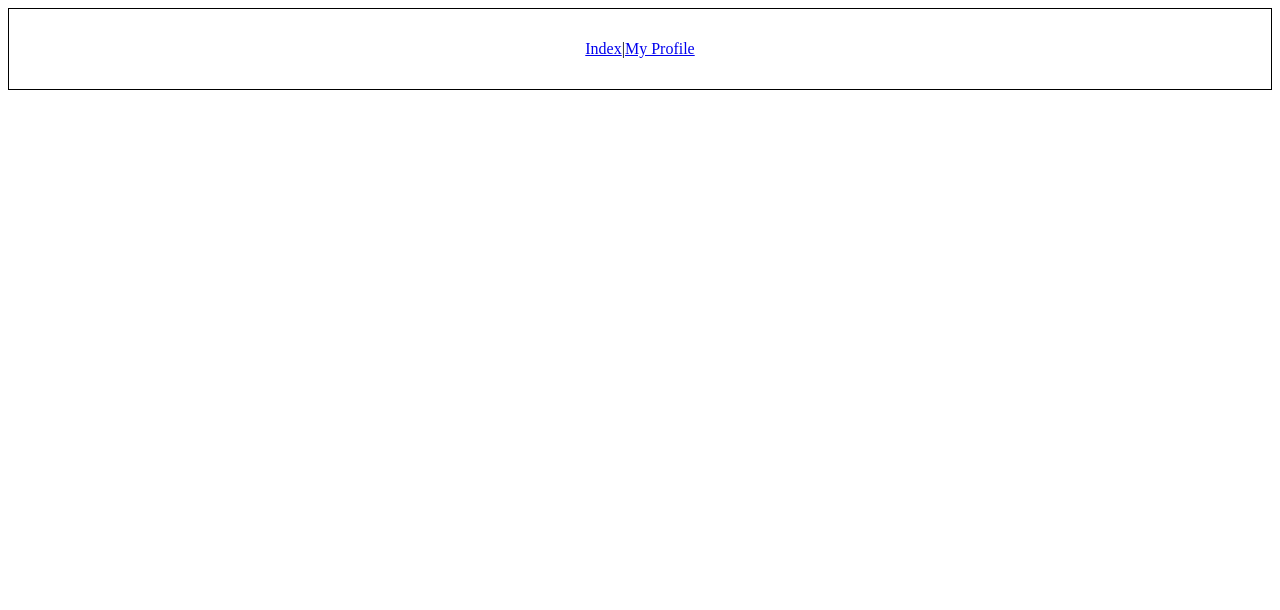
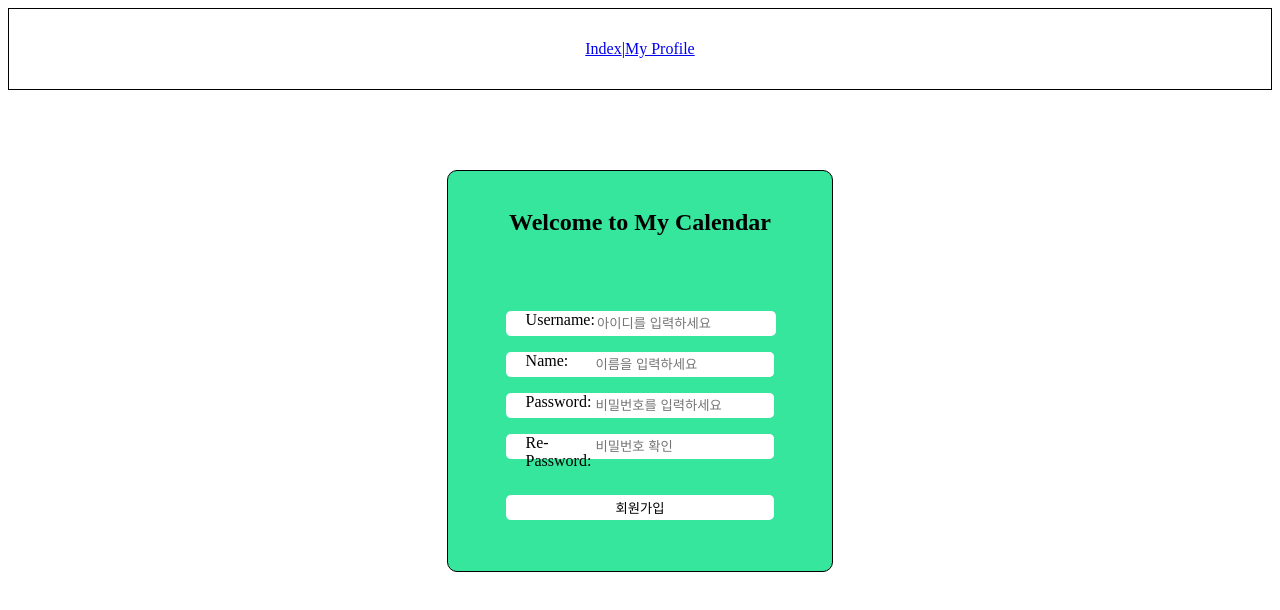
Before and after one commit to dlwlsgur0909/my-calendar, a Vue app in the folder FrontEnd/calendar/: page /signup in a window 1280 px wide. Before the commit this address had no page. Shown: the top 610 px of the page. Built offline with nearby package versions, Linux system fonts and the light colour scheme.

Commit message:
회원가입 페이지 및 api.js 생성

```diff
--- /dev/null
+++ b/FrontEnd/calendar/src/api/api.js
@@ -0,0 +1,22 @@
+// import axios from 'axios';
+
+const config = {
+    baseUrl: 'https://localhost:8080',
+}
+
+// 회원가입
+
+function fetchSignUp(user) {
+    return fetch(`${config.baseUrl}/signup`, {
+        method: 'POST',
+        headers: {
+            'Content-Type': 'application/json',
+        },
+        body: JSON.stringify(user)
+    })
+}
+
+
+export {
+    fetchSignUp,
+}
--- a/FrontEnd/calendar/src/router/router.js
+++ b/FrontEnd/calendar/src/router/router.js
@@ -1,6 +1,7 @@
 import { createWebHistory, createRouter} from 'vue-router';
 import IndexView from '../views/IndexView.vue';
 import LoginView from '../views/LoginView.vue';
+import SignUpView from '../views/SignUpView.vue';
 
 
 const routes = [
@@ -12,6 +13,11 @@ const routes = [
         path: '/login',
         name: 'login',
         component: LoginView
+    },
+    {
+        path: '/signup',
+        name: 'signup',
+        component: SignUpView
     },
     {
         path: '/index',
--- a/FrontEnd/calendar/src/views/LoginView.vue
+++ b/FrontEnd/calendar/src/views/LoginView.vue
@@ -14,12 +14,10 @@
                 <button id="login-button">로그인</button>
             </div>
             <div class="login-form-buttons">
-                <span id="join-button">회원가입</span> |
+                <router-link to="/signup"><span id="join-button">회원가입</span></router-link> |
                 <span id="find-id-pw-button">아이디/비밀번호 찾기</span>
             </div>
         </div>
-
-
     </div>
 </template>
 <script>
@@ -31,6 +29,7 @@ export default {
 
 input {
     border: none;
+    border-radius: 5px;
 }
 .login-form {
     display: flex;
@@ -64,6 +63,7 @@ input {
     height: 18%;
     background: white;
     padding-left: 5px;
+    border-radius: 5px;
 }
 
 #login-password {
--- /dev/null
+++ b/FrontEnd/calendar/src/views/SignUpView.vue
@@ -0,0 +1,138 @@
+<template>
+    <div class="signup-form">
+        <h2>Welcome to My Calendar</h2>
+        <div class="signup-input">
+            <div id="signup-username">
+                Username:
+                <input type="text" placeholder="아이디를 입력하세요" size="20" v-model="this.username">
+            </div>
+            <div id="signup-name">
+                Name:
+                <input type="text" placeholder="이름을 입력하세요" size="20" v-model="this.name">
+            </div>
+            <div id="signup-password">
+                Password:
+                <input type="password" placeholder="비밀번호를 입력하세요" size="20" v-model="this.password">
+            </div>
+            <div id="signup-repassword">
+                Re-Password:
+                <input type="password" placeholder="비밀번호 확인" size="20" v-model="this.rePassword">
+            </div>
+            <div>
+                <button id="signup-button" @click="onClickSignUp">회원가입</button>
+            </div>
+        </div>
+    </div>
+</template>
+<script>
+
+import {fetchSignUp} from '../api/api.js';
+
+export default {
+    data() {
+        return {
+            username: '',
+            name: '',
+            password: '',
+            rePassword: '',
+        };
+    },
+    methods: {
+        onClickSignUp() {
+            if(!this.username || !this.name || this.password.trim() === '' || this.rePassword.trim() === '') {
+                alert("가입 정보를 다시 확인해주세요");
+                return;
+            }
+
+            if(this.password !== this.rePassword) {
+                alert("비밀번호가 일치하지 않습니다.");
+                return;
+            }
+
+            const user = {
+                username: this.username,
+                name: this.name,
+                password: this.password
+            };
+
+            fetchSignUp(user)
+            .then(res => console.log(res))
+
+
+
+        },
+
+    }
+
+}
+</script>
+<style scoped>
+
+input {
+    border: none;
+    border-radius: 5px;
+}
+.signup-form {
+    display: flex;
+    flex-direction: column;
+    align-items: center;
+    margin-left: auto;
+    margin-right: auto;
+    margin-top: 10vh;
+    width: 30vw;
+    height: 50vh;
+    border: 1px solid black;
+    border-radius: 10px;
+    background: rgb(54, 230, 157);
+}
+
+.signup-form h2 {
+    margin-top: 10%;
+    text-align: center;
+    width: 100%;
+}
+
+.signup-input {
+    width: 70%;
+    height: 35%;
+    margin-top: 10%;
+}
+
+#signup-username,
+#signup-name,
+#signup-password,
+#signup-repassword {
+    display: flex;
+    justify-content: space-between;
+    height: 18%;
+    background: white;
+    padding-left: 20px;
+    border-radius: 5px;
+    margin-top: 2vh;
+    margin-bottom: 2vh;
+}
+
+
+#signup-button {
+    width: 100%;
+    height: 25px;
+    margin-top: 20px;
+    margin-bottom: 20px;
+    background: white;
+    border: none;
+    border-radius: 5px;
+    cursor: pointer;
+}
+
+#signup-button:hover {
+    font-weight: 800;
+}
+
+.signup-form-buttons {
+    font-size: 14px;
+    color: #333;
+    text-align: center;
+}
+
+
+</style>
```
